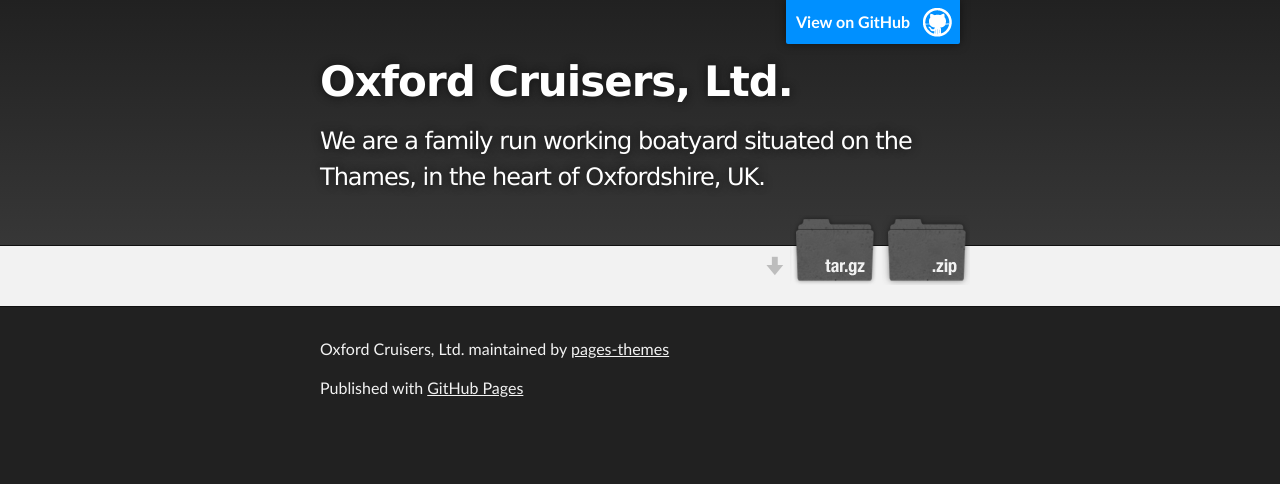
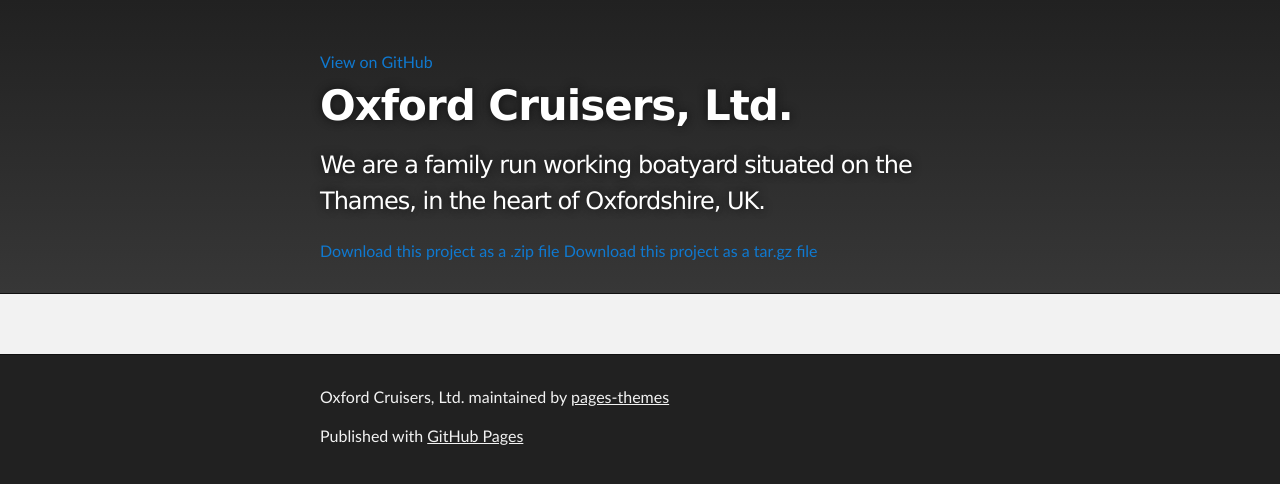
Before and after one commit to pages-themes/slate, a Jekyll site: the page built from index.md, in a window 1280 px wide. Shown: the top 484 px of the page. Built offline with Jekyll 4.4.1, drawn with Linux system fonts in a browser that asks for light colours.

Commit message:
Update jekyll-theme-slate.scss

```diff
--- a/_sass/jekyll-theme-slate.scss
+++ b/_sass/jekyll-theme-slate.scss
@@ -266,21 +266,6 @@
   margin: 0 auto;
 }
 
-#forkme_banner {
-  display: block;
-  position: absolute;
-  top:0;
-  right: 10px;
-  z-index: 10;
-  padding: 10px 50px 10px 10px;
-  color: #fff;
-  background: url('../images/blacktocat.png') #0090ff no-repeat 95% 50%;
-  font-weight: 700;
-  box-shadow: 0 0 10px rgba(0,0,0,.5);
-  border-bottom-left-radius: 2px;
-  border-bottom-right-radius: 2px;
-}
-
 #header_wrap {
   background: #212121;
   background: -moz-linear-gradient(top, #373737, #212121);
@@ -308,45 +293,6 @@
   font-weight: 300;
   background: none;
   text-shadow: #111 0px 0px 10px;
-}
-
-#downloads {
-  position: absolute;
-  width: 210px;
-  z-index: 10;
-  bottom: -40px;
-  right: 0;
-  height: 70px;
-  background: url('../images/icon_download.png') no-repeat 0% 90%;
-}
-
-.zip_download_link {
-  display: block;
-  float: right;
-  width: 90px;
-  height:70px;
-  text-indent: -5000px;
-  overflow: hidden;
-  background: url(../images/sprite_download.png) no-repeat bottom left;
-}
-
-.tar_download_link {
-  display: block;
-  float: right;
-  width: 90px;
-  height:70px;
-  text-indent: -5000px;
-  overflow: hidden;
-  background: url(../images/sprite_download.png) no-repeat bottom right;
-  margin-left: 10px;
-}
-
-.zip_download_link:hover {
-  background: url(../images/sprite_download.png) no-repeat top left;
-}
-
-.tar_download_link:hover {
-  background: url(../images/sprite_download.png) no-repeat top right;
 }
 
 #main_content_wrap {
```
